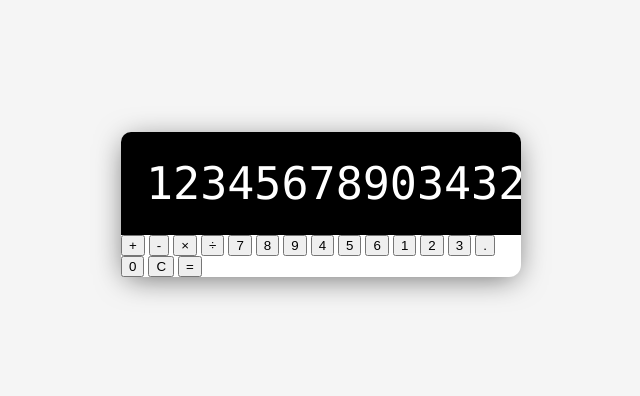
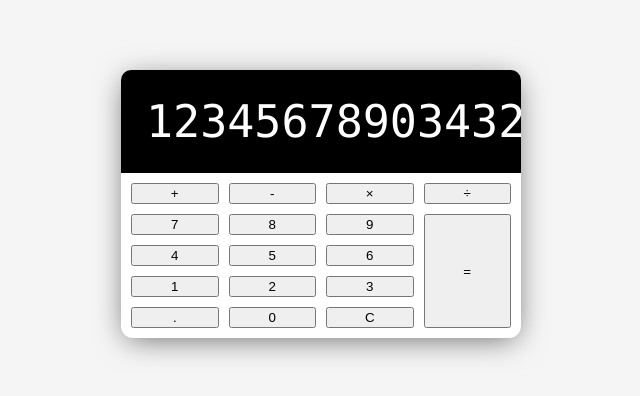
Before and after one commit to erzanthedev/calculator, a plain HTML site: page index.html in a window 1280 px wide. Shown: the part 196-592 px from the top of the page, without its empty margins (319-959 px from the left). Drawn offline with Linux system fonts and the light colour scheme.

Commit message:
feat: added Grid styling for buttons

```diff
--- a/style.css
+++ b/style.css
@@ -55,3 +55,16 @@ body {
 ::-webkit-scrollbar-thumb:hover {
   background: #555;
 }
+
+/* Butons */
+.calculator-buttons {
+  display: grid;
+  grid-template-columns: repeat(4, 1fr);
+  gap: 10px;
+  padding: 10px;
+}
+
+.equal-sign {
+  grid-column: -2;
+  grid-row: 2 / span 4;
+}
```
